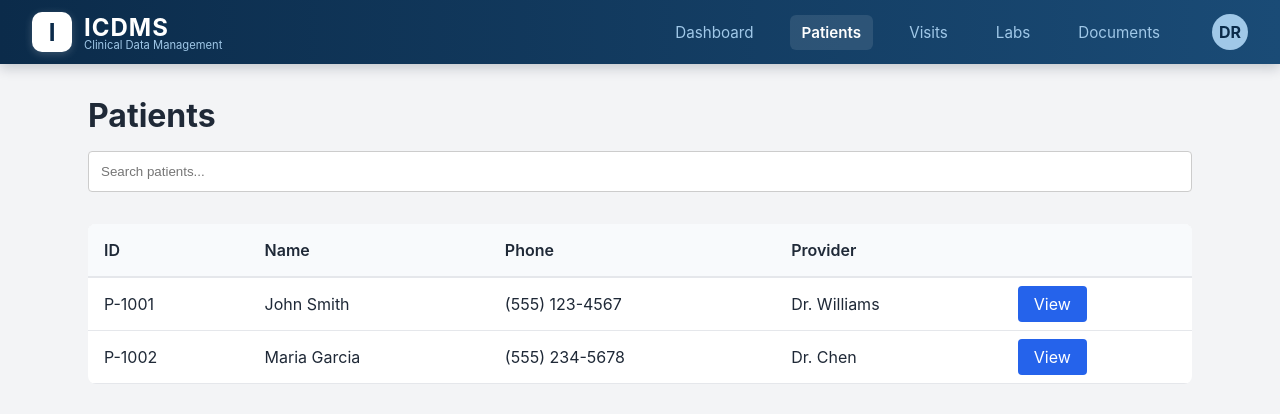
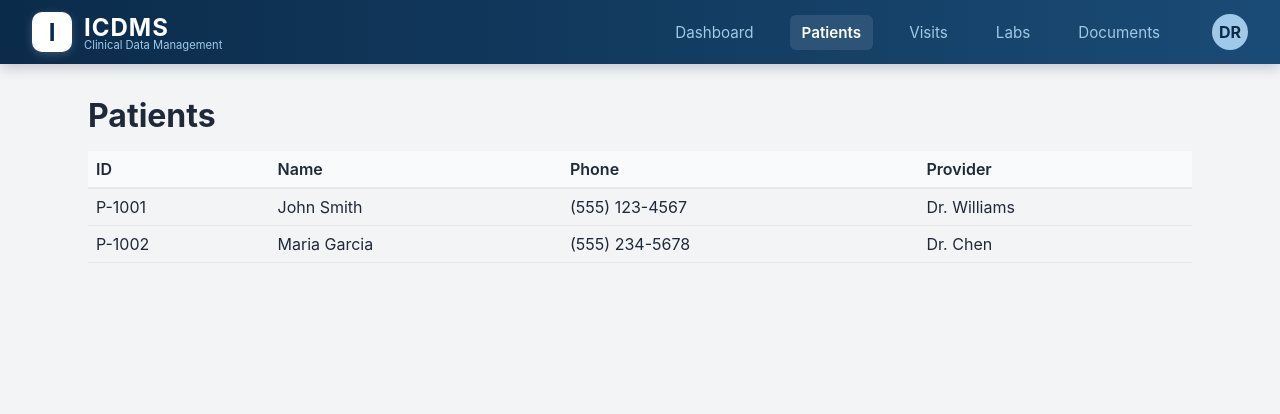
Before and after one commit to nellyuiop/icdms-frontend, a Next.js app: page /patients in a window 1280 px wide. Shown: the top 414 px of the page. Built offline with nearby package versions, Linux system fonts and the light colour scheme.

Commit message:
feat: add basic patient list

```diff
--- a/app/patients/page.tsx
+++ b/app/patients/page.tsx
@@ -1,98 +1,48 @@
 "use client";
 
-import { useState } from "react";
 import Link from "next/link";
 
-// Mock data directly in the file
+// Simple mock data
 const mockPatients = [
   {
     id: "P-1001",
     name: "John Smith",
-    dob: "1985-06-15",
     phone: "(555) 123-4567",
-    email: "john.smith@email.com",
-    address: "123 Main St",
-    lastVisit: "2026-02-10",
     provider: "Dr. Williams",
   },
   {
     id: "P-1002",
     name: "Maria Garcia",
-    dob: "1978-11-23",
     phone: "(555) 234-5678",
-    email: "maria.garcia@email.com",
-    address: "456 Oak Ave",
-    lastVisit: "2026-02-12",
     provider: "Dr. Chen",
   },
 ];
 
 export default function PatientsPage() {
-  const [search, setSearch] = useState("");
-
-  const filteredPatients = mockPatients.filter(
-    (p) =>
-      p.name.toLowerCase().includes(search.toLowerCase()) ||
-      p.id.toLowerCase().includes(search.toLowerCase()),
-  );
-
   return (
     <div style={{ padding: "2rem" }}>
       <h1 style={{ fontSize: "2rem", marginBottom: "1rem" }}>Patients</h1>
 
-      <input
-        type="text"
-        placeholder="Search patients..."
-        value={search}
-        onChange={(e) => setSearch(e.target.value)}
-        style={{
-          width: "100%",
-          padding: "0.75rem",
-          marginBottom: "2rem",
-          border: "1px solid #ccc",
-          borderRadius: "4px",
-        }}
-      />
-
-      <div
-        style={{ background: "white", borderRadius: "8px", overflow: "hidden" }}
-      >
       <table style={{ width: "100%", borderCollapse: "collapse" }}>
-          <thead style={{ background: "#f8fafc" }}>
+        <thead>
           <tr>
-              <th style={{ padding: "1rem", textAlign: "left" }}>ID</th>
-              <th style={{ padding: "1rem", textAlign: "left" }}>Name</th>
-              <th style={{ padding: "1rem", textAlign: "left" }}>Phone</th>
-              <th style={{ padding: "1rem", textAlign: "left" }}>Provider</th>
-              <th style={{ padding: "1rem", textAlign: "left" }}></th>
+            <th style={{ textAlign: "left", padding: "0.5rem" }}>ID</th>
+            <th style={{ textAlign: "left", padding: "0.5rem" }}>Name</th>
+            <th style={{ textAlign: "left", padding: "0.5rem" }}>Phone</th>
+            <th style={{ textAlign: "left", padding: "0.5rem" }}>Provider</th>
           </tr>
         </thead>
         <tbody>
-            {filteredPatients.map((p) => (
-              <tr key={p.id} style={{ borderBottom: "1px solid #e5e7eb" }}>
-                <td style={{ padding: "1rem" }}>{p.id}</td>
-                <td style={{ padding: "1rem" }}>{p.name}</td>
-                <td style={{ padding: "1rem" }}>{p.phone}</td>
-                <td style={{ padding: "1rem" }}>{p.provider}</td>
-                <td style={{ padding: "1rem" }}>
-                  <Link
-                    href={`/patients/${p.id}`}
-                    style={{
-                      padding: "0.5rem 1rem",
-                      background: "#2563eb",
-                      color: "white",
-                      textDecoration: "none",
-                      borderRadius: "4px",
-                    }}
-                  >
-                    View
-                  </Link>
-                </td>
+          {mockPatients.map((p) => (
+            <tr key={p.id}>
+              <td style={{ padding: "0.5rem" }}>{p.id}</td>
+              <td style={{ padding: "0.5rem" }}>{p.name}</td>
+              <td style={{ padding: "0.5rem" }}>{p.phone}</td>
+              <td style={{ padding: "0.5rem" }}>{p.provider}</td>
             </tr>
           ))}
         </tbody>
       </table>
     </div>
-    </div>
   );
 }
```
Lines whose indentation alone changed are shown as unchanged.
